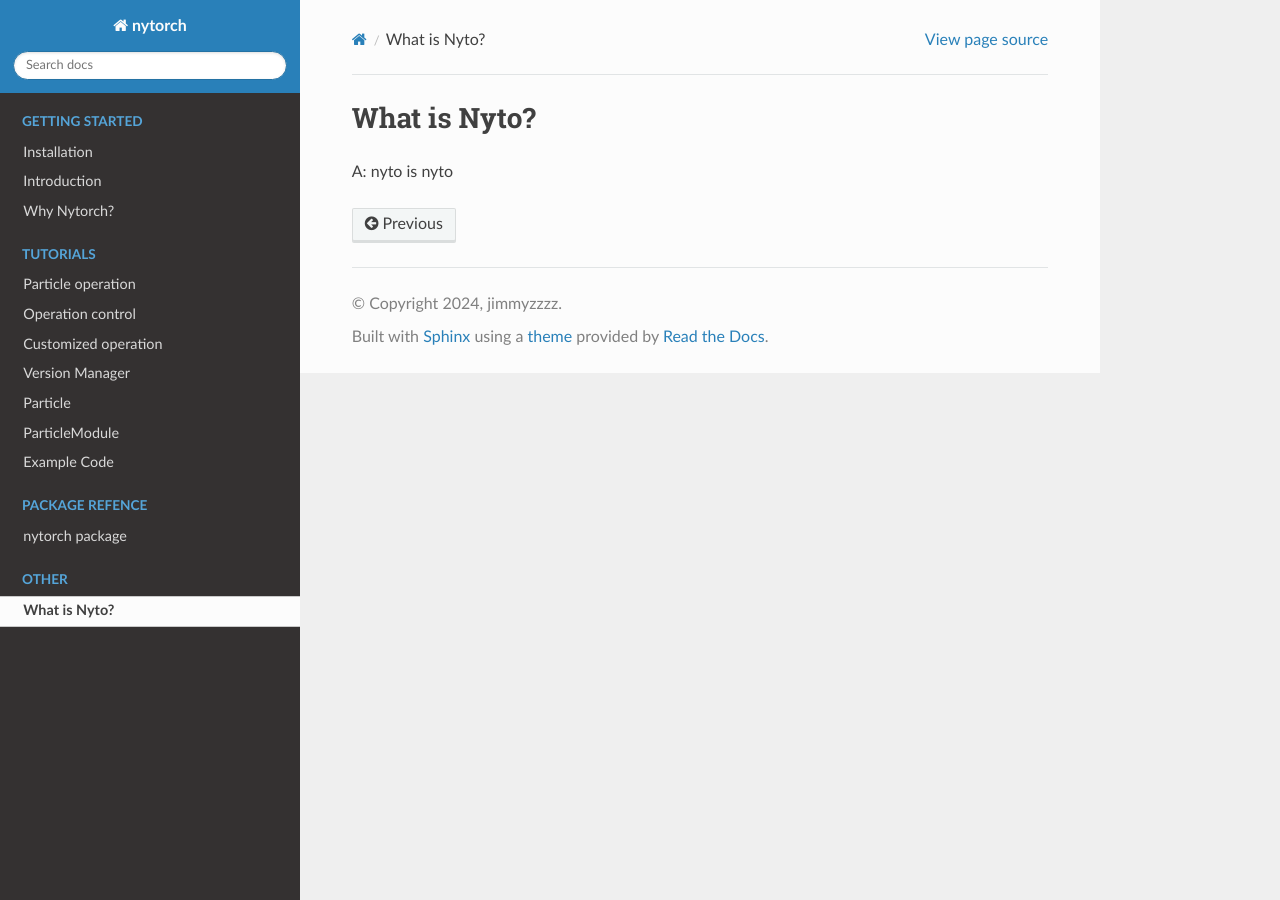
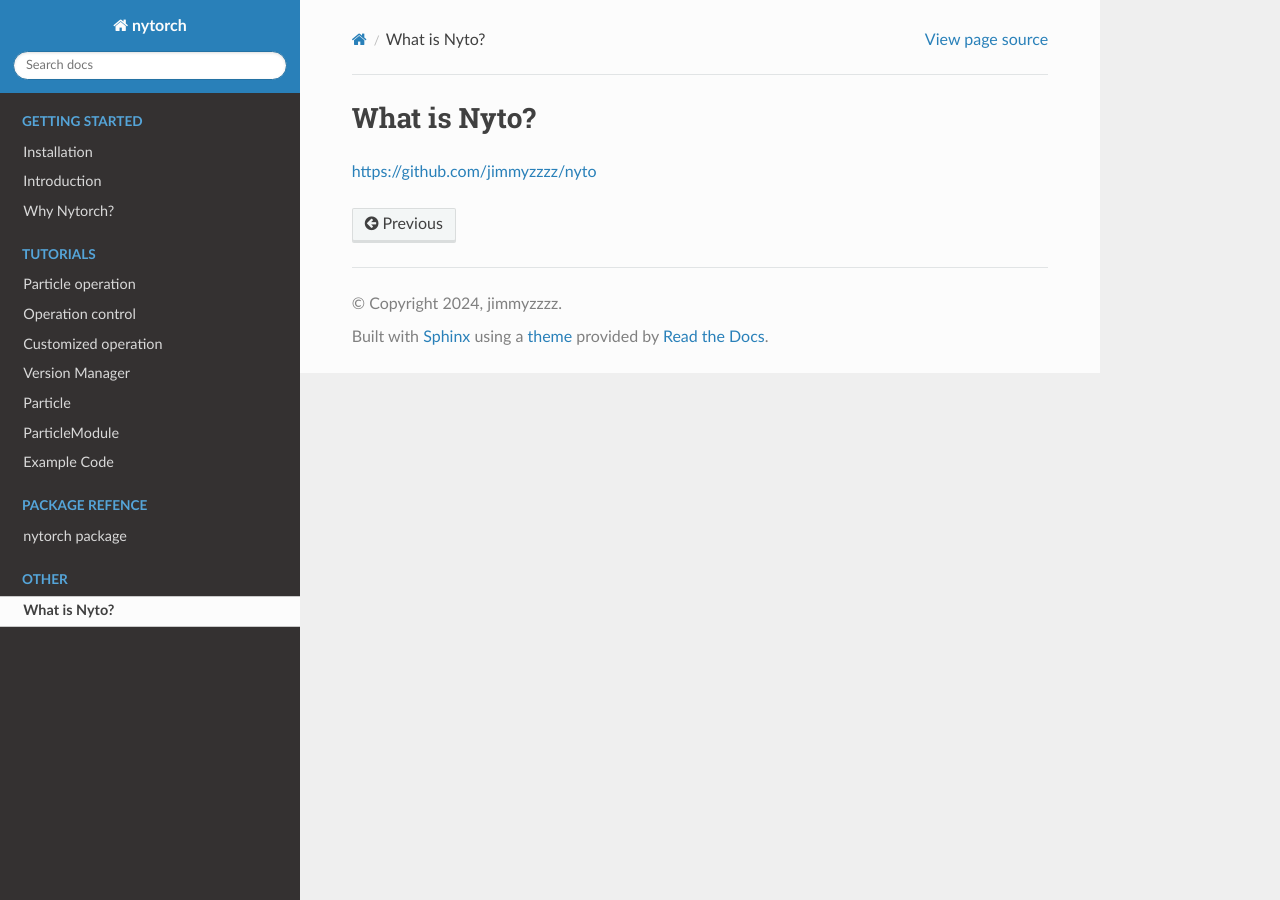
Before and after one commit to jimmyzzzz/nytorch, a Sphinx documentation site: the page built from docs/what_is_nyto.rst, in a window 1280 px wide. Built offline with Sphinx 7.4.7 and the Read the Docs theme 2.0.0, drawn with Linux system fonts in a browser that asks for light colours.

Commit message:
Fixed installation instructions and updated project URL:
- Updated PyTorch version requirement in install_nytorch.rst to 1.7 or higher.
- Corrected duplicate line in install_nytorch.rst.
- Updated project URL in what_is_nyto.rst to https://github.com/jimmyzzzz/nyto.

```diff
--- a/docs/install_nytorch.rst
+++ b/docs/install_nytorch.rst
@@ -2,7 +2,7 @@
 ==================
 
 Nytorch is a tool developed based on PyTorch.
-Before installing Nytorch, please ensure that you have installed PyTorch version 1.2 or higher, and are using Python version 3.8 or higher.
+Before installing Nytorch, please ensure that you have installed PyTorch version 1.7 or higher, and are using Python version 3.8 or higher.
 
 You can install Nytorch via PyPi:
 
--- a/docs/what_is_nyto.rst
+++ b/docs/what_is_nyto.rst
@@ -1,4 +1,4 @@
 What is Nyto?
 ==================
 
-A: nyto is nyto
+https://github.com/jimmyzzzz/nyto
```
